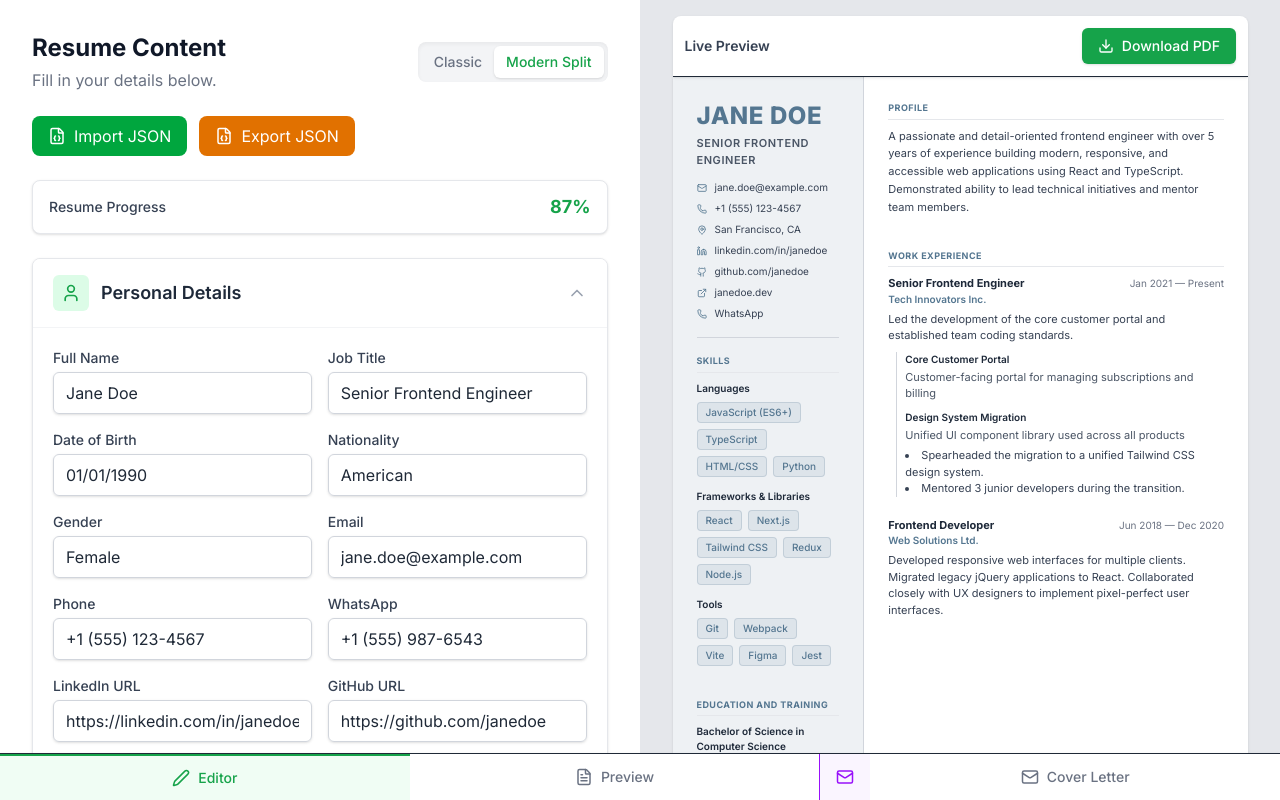
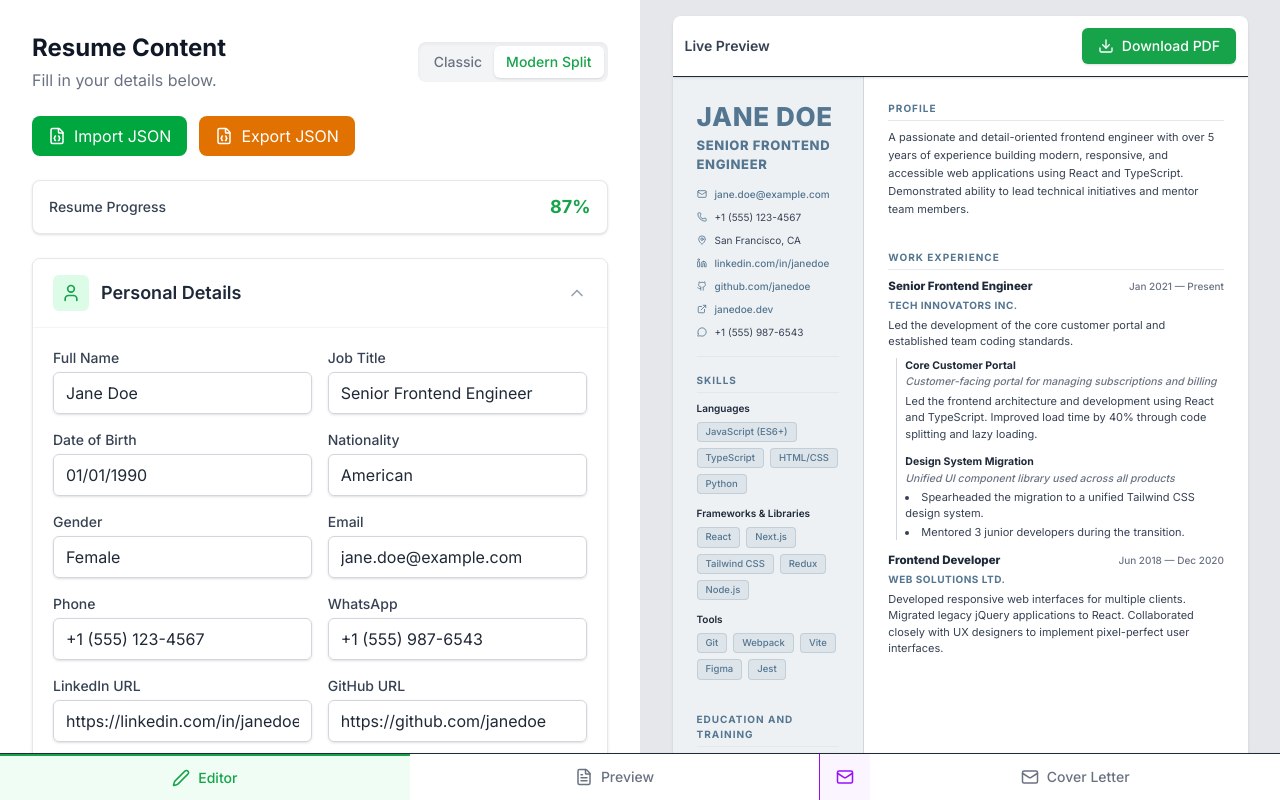
Before and after one commit to shafayetullah7/resume-builder, a React (Vite) app: page / in a window 1280 px wide. Shown: the top 800 px of the page. Built offline with nearby package versions, Linux system fonts and the light colour scheme.

Commit message:
feat: enhance project and personal info sections with improved layout and dynamic link display

```diff
--- a/src/components/Preview/Themes/ModernSplitTheme.tsx
+++ b/src/components/Preview/Themes/ModernSplitTheme.tsx
@@ -1,6 +1,6 @@
 import React from 'react';
 import { useResume } from '../../../store/ResumeContext';
-import { Mail, Phone, MapPin, Linkedin, Github, Award, ExternalLink } from 'lucide-react';
+import { Mail, Phone, MapPin, Linkedin, Github, Award, ExternalLink, MessageCircle } from 'lucide-react';
 import type { Project, Experience, ExperienceProject } from '../../../types/resume';
 
 const ModernSplitTheme: React.FC = () => {
@@ -36,19 +36,19 @@ const ModernSplitTheme: React.FC = () => {
                 {/* Left Sidebar */}
                 <div className="w-1/3 bg-[#eef1f4] p-6 flex flex-col gap-4 border-r border-gray-300">
                     {/* Contact Info */}
-                    <div className="border-b border-gray-300 pb-4">
-                        <h1 className="text-2xl font-black text-[#547690] uppercase tracking-wide mb-1 leading-tight">
+                    <div className="border-b border-gray-200 pb-4">
+                        <h1 className="text-[26px] font-black text-[#547690] uppercase tracking-wide mb-0.5 leading-tight">
                             {personalInfo.fullName || 'Your Name'}
                         </h1>
-                        <p className="text-[11px] text-gray-600 font-semibold mb-3 uppercase tracking-wider">
+                        <p className="text-[13px] text-[#547690] font-extrabold mb-3 uppercase tracking-wider">
                             {personalInfo.jobTitle || 'Your Job Title'}
                         </p>
 
-                        <div className="flex flex-col gap-1.5 text-[10px] text-gray-700">
+                        <div className="flex flex-col gap-2 text-[10px] text-gray-700">
                             {personalInfo.email && (
                                 <div className="flex items-center gap-2">
                                     <Mail size={10} className="text-[#547690]" />
-                                    <a href={`mailto:${personalInfo.email}`} className="hover:text-[#547690]">{personalInfo.email}</a>
+                                    <a href={`mailto:${personalInfo.email}`} className="text-[#547690] hover:underline font-medium">{personalInfo.email}</a>
                                 </div>
                             )}
                             {personalInfo.phone && (
@@ -66,7 +66,7 @@ const ModernSplitTheme: React.FC = () => {
                             {personalInfo.linkedinUrl && (
                                 <div className="flex items-center gap-2">
                                     <Linkedin size={10} className="text-[#547690]" />
-                                    <a href={personalInfo.linkedinUrl} target="_blank" rel="noopener noreferrer" className="hover:text-[#547690]">
+                                    <a href={personalInfo.linkedinUrl} target="_blank" rel="noopener noreferrer" className="text-[#547690] hover:underline font-medium">
                                         {getHostname(personalInfo.linkedinUrl)}
                                     </a>
                                 </div>
@@ -74,7 +74,7 @@ const ModernSplitTheme: React.FC = () => {
                             {personalInfo.githubUrl && (
                                 <div className="flex items-center gap-2">
                                     <Github size={10} className="text-[#547690]" />
-                                    <a href={personalInfo.githubUrl} target="_blank" rel="noopener noreferrer" className="hover:text-[#547690]">
+                                    <a href={personalInfo.githubUrl} target="_blank" rel="noopener noreferrer" className="text-[#547690] hover:underline font-medium">
                                         {getHostname(personalInfo.githubUrl)}
                                     </a>
                                 </div>
@@ -82,15 +82,15 @@ const ModernSplitTheme: React.FC = () => {
                             {personalInfo.portfolioUrl && (
                                 <div className="flex items-center gap-2">
                                     <ExternalLink size={10} className="text-[#547690]" />
-                                    <a href={personalInfo.portfolioUrl} target="_blank" rel="noopener noreferrer" className="hover:text-[#547690]">
+                                    <a href={personalInfo.portfolioUrl} target="_blank" rel="noopener noreferrer" className="text-[#547690] hover:underline font-medium">
                                         {getHostname(personalInfo.portfolioUrl)}
                                     </a>
                                 </div>
                             )}
                             {personalInfo.whatsapp && (
                                 <div className="flex items-center gap-2">
-                                    <Phone size={10} className="text-[#547690]" />
-                                    <a href={`https://wa.me/${personalInfo.whatsapp.replace(/\D/g, '')}`} target="_blank" rel="noopener noreferrer" className="hover:text-[#547690]">WhatsApp</a>
+                                    <MessageCircle size={10} className="text-[#547690]" />
+                                    <span>{personalInfo.whatsapp}</span>
                                 </div>
                             )}
                         </div>
@@ -99,7 +99,7 @@ const ModernSplitTheme: React.FC = () => {
                     {/* Skills */}
                     {skills.length > 0 && (
                         <section className="break-inside-avoid mb-4">
-                            <h2 className="text-[9px] font-bold uppercase tracking-wider text-[#547690] mb-2 pb-1 border-b border-gray-200">
+                            <h2 className="text-[10px] font-bold uppercase tracking-widest text-[#547690] mb-2 pb-1 border-b border-gray-200">
                                 {sectionLabels.skills}
                             </h2>
                             <div className="flex flex-col gap-3">
@@ -108,7 +108,7 @@ const ModernSplitTheme: React.FC = () => {
                                         <span className="text-[10px] font-semibold text-gray-800 block mb-1.5">{skillCat.category}</span>
                                         <div className="flex flex-wrap gap-1.5">
                                             {skillCat.skills.map((skill, idx) => (
-                                                <span key={idx} className="bg-[#547690]/10 text-[#547690] px-2 py-0.5 rounded text-[10px] font-medium border border-[#547690]/20">
+                                                <span key={idx} className="bg-[#547690]/10 text-[#547690] px-2 py-0.5 rounded text-[9.5px] font-medium border border-[#547690]/20">
                                                     {skill}
                                                 </span>
                                             ))}
@@ -122,7 +122,7 @@ const ModernSplitTheme: React.FC = () => {
                     {/* Education */}
                     {education.length > 0 && (
                         <section className="break-inside-avoid mb-4">
-                            <h2 className="text-[9px] font-bold uppercase tracking-wider text-[#547690] mb-2 pb-1 border-b border-gray-200">
+                            <h2 className="text-[10px] font-bold uppercase tracking-widest text-[#547690] mb-2 pb-1 border-b border-gray-200">
                                 {sectionLabels.education}
                             </h2>
                             <div className="flex flex-col gap-2">
@@ -140,7 +140,7 @@ const ModernSplitTheme: React.FC = () => {
                     {/* Certifications */}
                     {certifications.length > 0 && (
                         <section className="break-inside-avoid mb-4">
-                            <h2 className="text-[9px] font-bold uppercase tracking-wider text-[#547690] mb-2 pb-1 border-b border-gray-200">
+                            <h2 className="text-[10px] font-bold uppercase tracking-widest text-[#547690] mb-2 pb-1 border-b border-gray-200">
                                 {sectionLabels.certifications}
                             </h2>
                             <div className="flex flex-col gap-2">
@@ -160,7 +160,7 @@ const ModernSplitTheme: React.FC = () => {
                     {/* Languages */}
                     {languages.length > 0 && (
                         <section className="break-inside-avoid mb-4">
-                            <h2 className="text-[9px] font-bold uppercase tracking-wider text-[#547690] mb-2 pb-1 border-b border-gray-200">
+                            <h2 className="text-[10px] font-bold uppercase tracking-widest text-[#547690] mb-2 pb-1 border-b border-gray-200">
                                 {sectionLabels.languages}
                             </h2>
                             <div className="flex flex-col gap-1">
@@ -177,7 +177,7 @@ const ModernSplitTheme: React.FC = () => {
                     {/* Interests */}
                     {interests.length > 0 && (
                         <section className="break-inside-avoid mb-4">
-                            <h2 className="text-[9px] font-bold uppercase tracking-wider text-[#547690] mb-2 pb-1 border-b border-gray-200">
+                            <h2 className="text-[10px] font-bold uppercase tracking-widest text-[#547690] mb-2 pb-1 border-b border-gray-200">
                                 {sectionLabels.interests}
                             </h2>
                             {interestsFormat === 'paragraph' && interestsParagraph ? (
@@ -185,7 +185,7 @@ const ModernSplitTheme: React.FC = () => {
                             ) : (
                                 <div className="flex flex-wrap gap-1">
                                     {interests.map((interest) => (
-                                        <span key={interest.id} className="text-[10px] bg-[#547690]/10 text-[#547690] px-2 py-0.5 rounded border border-[#547690]/20 font-medium">{interest.name}</span>
+                                        <span key={interest.id} className="text-[9.5px] bg-[#547690]/10 text-[#547690] px-2 py-0.5 rounded border border-[#547690]/20 font-medium">{interest.name}</span>
                                     ))}
                                 </div>
                             )}
@@ -198,7 +198,7 @@ const ModernSplitTheme: React.FC = () => {
                     {/* Profile/Summary */}
                     {personalInfo.summary && (
                         <section className="break-inside-avoid mb-4">
-                            <h2 className="text-[9px] font-bold uppercase tracking-wider text-[#547690] mb-2 pb-1 border-b border-gray-200">
+                            <h2 className="text-[10px] font-bold uppercase tracking-widest text-[#547690] mb-2 pb-1 border-b border-gray-200">
                                 {sectionLabels.profile}
                             </h2>
                             <p className="text-[11px] text-gray-700 leading-relaxed whitespace-pre-wrap">
@@ -210,44 +210,47 @@ const ModernSplitTheme: React.FC = () => {
                     {/* Experience */}
                     {experience.length > 0 && (
                         <section className="break-inside-avoid mb-4">
-                            <h2 className="text-[9px] font-bold uppercase tracking-wider text-[#547690] mb-2 pb-1 border-b border-gray-200">
+                            <h2 className="text-[10px] font-bold uppercase tracking-widest text-[#547690] mb-2 pb-1 border-b border-gray-200">
                                 {sectionLabels.experience}
                             </h2>
                             <div className="flex flex-col gap-3">
                                 {experience.map((exp: Experience) => (
                                     <div key={exp.id}>
-                                        <div className="flex justify-between items-baseline">
-                                            <h3 className="text-[11px] font-bold text-gray-800">{exp.position}</h3>
-                                            <span className="text-[10px] text-gray-500">{formatDateRange(exp.startDate, exp.endDate, exp.current)}</span>
+                                        <div className="flex justify-between items-baseline mb-0.5">
+                                            <h3 className="text-[11.5px] font-extrabold text-gray-800">{exp.position}</h3>
+                                            <span className="text-[10px] text-gray-500 font-medium">{formatDateRange(exp.startDate, exp.endDate, exp.current)}</span>
                                         </div>
-                                        <p className="text-[10px] font-semibold text-[#547690]">{exp.company}</p>
+                                        <p className="text-[10px] font-bold text-[#547690] uppercase tracking-wider">{exp.company}</p>
                                         {exp.description && (
                                             <p className="text-[11px] text-gray-700 mt-1 whitespace-pre-wrap">{exp.description}</p>
                                         )}
                                         {exp.experienceProjects && exp.experienceProjects.length > 0 && (
                                             <div className="mt-2 ml-2 border-l border-gray-300 pl-2">
                                                 {exp.experienceProjects.map((proj: ExperienceProject) => (
-                                                    <div key={proj.id} className="mb-2">
-                                                        <div className="flex items-center justify-between gap-2">
-                                                            <span className="text-[10px] font-semibold text-gray-800">{proj.name}</span>
+                                                    <div key={proj.id} className="mb-3 last:mb-0">
+                                                        <div className="flex items-baseline justify-between gap-4">
+                                                            <span className="text-[10.5px] font-bold text-gray-800 flex-1">{proj.name}</span>
                                                             {proj.liveLink && (
                                                                 <a
                                                                     href={proj.liveLink}
                                                                     target="_blank"
                                                                     rel="noopener noreferrer"
-                                                                    className="text-[#547690] hover:underline flex items-center gap-1 text-[10px] shrink-0"
+                                                                    className="text-[#547690] hover:underline flex items-center gap-1 text-[10px] shrink-0 font-medium whitespace-nowrap"
                                                                 >
                                                                     <ExternalLink size={10} />
-                                                                    Live
+                                                                    {getHostname(proj.liveLink)}
                                                                 </a>
                                                             )}
                                                         </div>
                                                         {proj.projectDescription && (
-                                                            <p className="text-[11px] text-gray-600 mt-0.5">{proj.projectDescription}</p>
+                                                            <p className="text-[10.5px] text-gray-500 font-medium italic mt-0.5 leading-tight">{proj.projectDescription}</p>
                                                         )}
-                                                        {proj.format === 'bullets' && proj.bullets.length > 0 && (
-                                                            <ul className="text-[11px] text-gray-700 list-disc list-inside mt-1">
-                                                                {proj.bullets.map((b: string, i: number) => <li key={i}>{b}</li>)}
+                                                        {proj.format === 'paragraph' && proj.description && (
+                                                            <p className="text-[11px] text-gray-700 mt-1 whitespace-pre-wrap">{proj.description}</p>
+                                                        )}
+                                                        {proj.format === 'bullets' && proj.bullets && proj.bullets.length > 0 && (
+                                                            <ul className="text-[11px] text-gray-700 list-disc list-inside mt-1 space-y-0.5">
+                                                                {proj.bullets.map((b: string, i: number) => b && <li key={i}>{b}</li>)}
                                                             </ul>
                                                         )}
                                                     </div>
@@ -263,15 +266,15 @@ const ModernSplitTheme: React.FC = () => {
                     {/* Projects */}
                     {projects.length > 0 && (
                         <section className="break-inside-avoid mb-4">
-                            <h2 className="text-[9px] font-bold uppercase tracking-wider text-[#547690] mb-2 pb-1 border-b border-gray-200">
+                            <h2 className="text-[10px] font-bold uppercase tracking-widest text-[#547690] mb-2 pb-1 border-b border-gray-200">
                                 {sectionLabels.projects}
                             </h2>
                             <div className="flex flex-col gap-3">
                                 {projects.map((proj: Project) => (
                                     <div key={proj.id} className="break-inside-avoid">
-                                        <div className="flex justify-between items-baseline">
-                                            <h3 className="text-[11px] font-bold text-gray-800">{proj.name}</h3>
-                                            <span className="text-[10px] text-gray-500">
+                                        <div className="flex justify-between items-baseline mb-0.5">
+                                            <h3 className="text-[11.5px] font-extrabold text-gray-800">{proj.name}</h3>
+                                            <span className="text-[10px] text-gray-500 font-medium">
                                                 {formatDateRange(proj.startDate || '', proj.endDate || '', false)}
                                             </span>
                                         </div>
@@ -281,7 +284,7 @@ const ModernSplitTheme: React.FC = () => {
                                         {proj.technologies && proj.technologies.length > 0 && (
                                             <div className="flex flex-wrap gap-1.5 mt-1.5 mb-1">
                                                 {proj.technologies.map((tech, idx) => (
-                                                    <span key={idx} className="bg-[#547690]/10 text-[#547690] px-2 py-0.5 rounded text-[10px] font-medium border border-[#547690]/20">
+                                                    <span key={idx} className="bg-[#547690]/10 text-[#547690] px-2 py-0.5 rounded text-[9.5px] font-medium border border-[#547690]/20">
                                                         {tech}
                                                     </span>
                                                 ))}
@@ -298,16 +301,16 @@ const ModernSplitTheme: React.FC = () => {
                                                     <div key={i} className="flex items-center gap-2">
                                                         <span className="font-medium text-gray-600">{link.label}:</span>
                                                         {link.liveUrl && (
-                                                            <a href={link.liveUrl} target="_blank" rel="noopener noreferrer" className="text-[#547690] hover:text-[#547690]/80 hover:underline flex items-center gap-1">
+                                                            <a href={link.liveUrl} target="_blank" rel="noopener noreferrer" className="text-[#547690] hover:text-[#547690]/80 hover:underline flex items-center gap-1 font-medium">
                                                                 <ExternalLink size={10} />
-                                                                Live
+                                                                {getHostname(link.liveUrl)}
                                                             </a>
                                                         )}
                                                         {link.liveUrl && link.githubUrl && (
                                                             <span className="text-gray-400">|</span>
                                                         )}
                                                         {link.githubUrl && (
-                                                            <a href={link.githubUrl} target="_blank" rel="noopener noreferrer" className="text-[#547690] hover:underline flex items-center gap-1">
+                                                            <a href={link.githubUrl} target="_blank" rel="noopener noreferrer" className="text-[#547690] hover:underline flex items-center gap-1 font-medium">
                                                                 <Github size={10} />
                                                                 {getHostname(link.githubUrl)}
                                                             </a>
```
Also changed, not shown: src/components/Preview/ResumeTemplate.tsx (+8 -5 lines).
